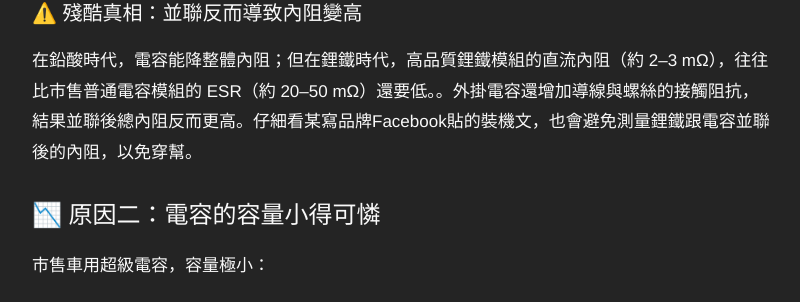
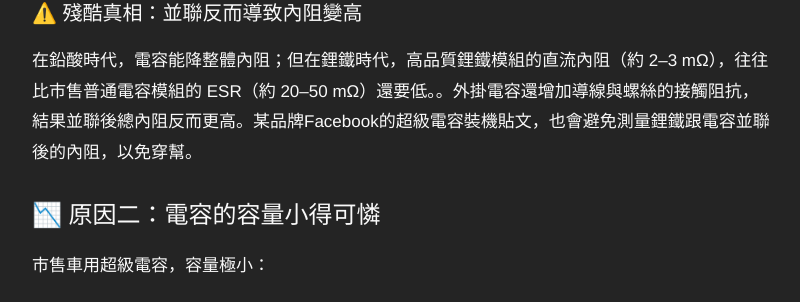
Before and after one commit to 1stbenz/1stbenz.github.io, a Jekyll site: the page built from _posts/2025-10-18-dont-use-supercap.md, in a window 1280 px wide and 900 px high, scrolled down 841 px. Shown: the part 209-511 px from the top of the window, without its empty margins (238-1038 px from the left). Built offline with Jekyll 4.4.1, drawn with Linux system fonts in a browser that asks for light colours.

Commit message:
Update 2025-10-18-dont-use-supercap.md

```diff
--- a/_posts/2025-10-18-dont-use-supercap.md
+++ b/_posts/2025-10-18-dont-use-supercap.md
@@ -29,7 +29,7 @@ categories: Auto
 
 ### ⚠️ 殘酷真相：並聯反而導致內阻變高
 
-在鉛酸時代，電容能降整體內阻；但在鋰鐵時代，高品質鋰鐵模組的直流內阻（約 2–3 mΩ），往往比市售普通電容模組的 ESR（約 20–50 mΩ）還要低。。外掛電容還增加導線與螺絲的接觸阻抗，結果並聯後總內阻反而更高。仔細看某寫品牌Facebook貼的裝機文，也會避免測量鋰鐵跟電容並聯後的內阻，以免穿幫。
+在鉛酸時代，電容能降整體內阻；但在鋰鐵時代，高品質鋰鐵模組的直流內阻（約 2–3 mΩ），往往比市售普通電容模組的 ESR（約 20–50 mΩ）還要低。。外掛電容還增加導線與螺絲的接觸阻抗，結果並聯後總內阻反而更高。某品牌Facebook的超級電容裝機貼文，也會避免測量鋰鐵跟電容並聯後的內阻，以免穿幫。
 
 ## 📉 原因二：電容的容量小得可憐
 
```
